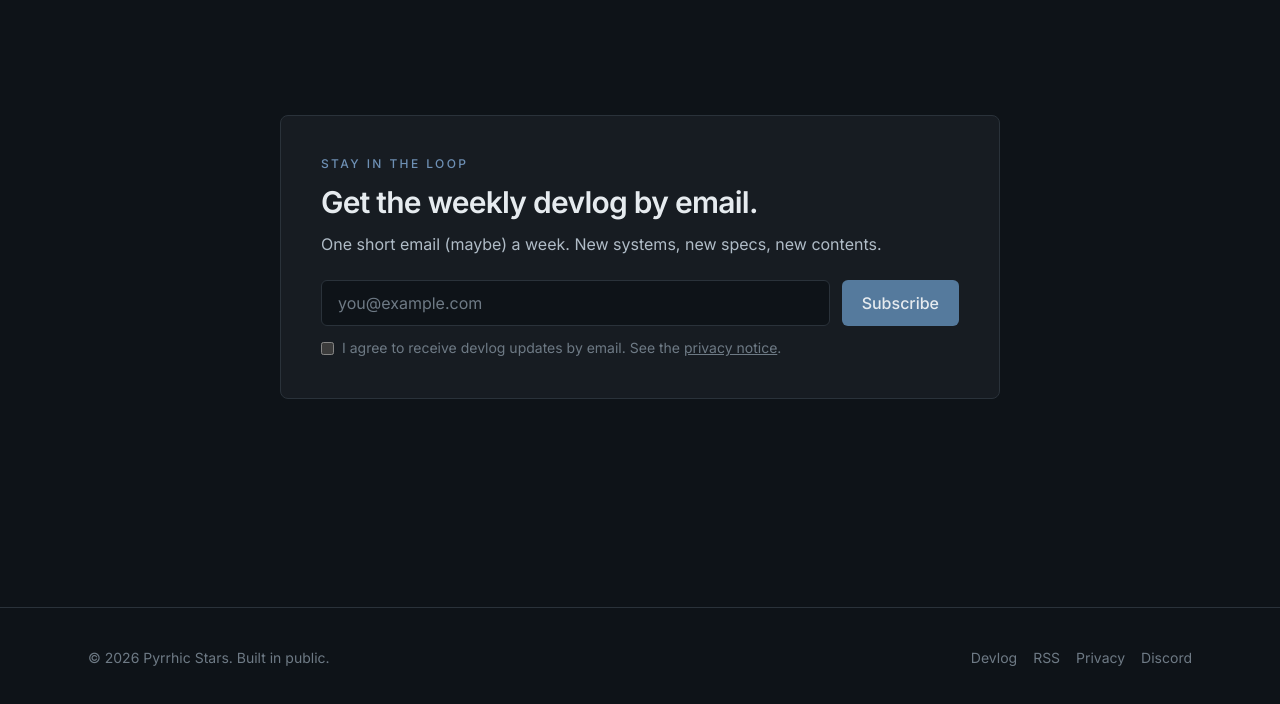
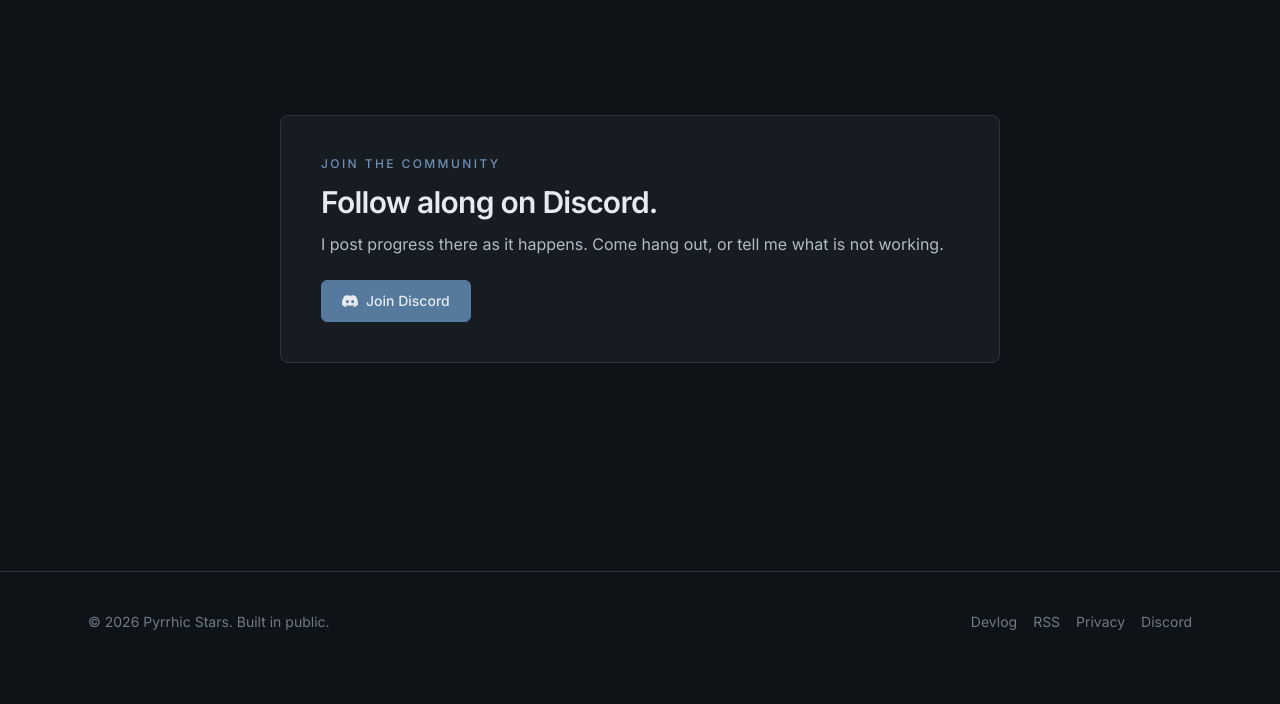
Before and after one commit to lanathlor/pyrrhic-stars, an Astro site in the folder web/landing/: page / in a window 1280 px wide. Shown: the part 3528-4232 px from the top of the page. After the commit the page ends 4200 px from the top, so only its background shows below. Built offline with nearby package versions, Linux system fonts and the light colour scheme; Astro itself is replaced by a stand-in of ours; no server answers.

Commit message:
feat(web): swap email signup CTA for a Discord link
The bottom-of-home call to action pushed an email newsletter. Replace it
with a Discord link, which is where progress and discussion actually
happen. The button degrades to "Discord: Soon" when PUBLIC_DISCORD_URL is
unset, matching the other CTA links.

```diff
--- /dev/null
+++ b/web/landing/src/components/JoinDiscord.astro
@@ -0,0 +1,41 @@
+---
+import { Icon } from "astro-icon/components";
+
+// Bottom CTA: join the Discord. Replaces the email signup form. The button
+// gracefully degrades when PUBLIC_DISCORD_URL is unset (disabled, "Soon"),
+// mirroring CtaLinks.astro.
+const discord = import.meta.env.PUBLIC_DISCORD_URL;
+---
+
+<section id="join" class="mx-auto max-w-3xl px-6 py-20 sm:py-28">
+  <div class="rounded-lg border border-border-muted bg-bg-raised p-8 sm:p-10">
+    <p class="text-xs uppercase tracking-[0.2em] text-chrome-400 font-medium">
+      Join the community
+    </p>
+    <h2 class="mt-3 text-2xl sm:text-3xl font-semibold tracking-tight text-text-primary">
+      Follow along on Discord.
+    </h2>
+    <p class="mt-3 text-text-secondary">
+      I post progress there as it happens. Come hang out, or tell me what is not
+      working.
+    </p>
+
+    <div class="mt-6">
+      <a
+        href={discord || "#"}
+        aria-disabled={!discord}
+        target={discord ? "_blank" : undefined}
+        rel={discord ? "noopener" : undefined}
+        class:list={[
+          "inline-flex items-center gap-2 px-5 py-2.5 rounded-md text-sm font-medium transition-colors border",
+          discord
+            ? "bg-chrome-500 text-text-primary border-chrome-500 hover:bg-chrome-400 hover:border-chrome-400"
+            : "bg-bg-raised text-text-muted border-border-muted cursor-not-allowed pointer-events-none",
+        ]}
+      >
+        <Icon name="simple-icons:discord" width="16" height="16" aria-hidden="true" />
+        {discord ? "Join Discord" : "Discord: Soon"}
+      </a>
+    </div>
+  </div>
+</section>
--- a/web/landing/src/pages/index.astro
+++ b/web/landing/src/pages/index.astro
@@ -5,7 +5,7 @@ import Features from "../components/Features.astro";
 import ClassesGrid from "../components/ClassesGrid.astro";
 import Roadmap from "../components/Roadmap.astro";
 import DevlogPreview from "../components/DevlogPreview.astro";
-import SubscribeForm from "../components/SubscribeForm.astro";
+import JoinDiscord from "../components/JoinDiscord.astro";
 import { SITE_TITLE, SITE_DESCRIPTION } from "../consts";
 
 export const prerender = true;
@@ -18,6 +18,6 @@ export const prerender = true;
     <ClassesGrid />
     <Roadmap />
     <DevlogPreview />
-    <SubscribeForm />
+    <JoinDiscord />
   </main>
 </Base>
```
